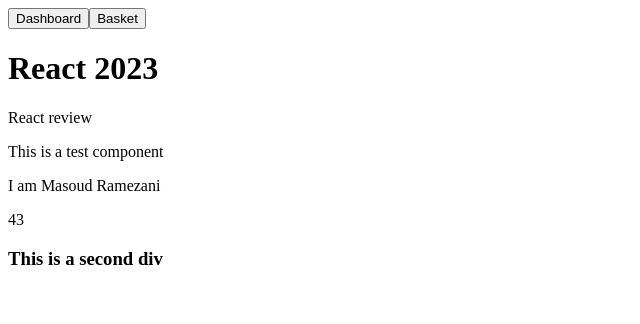
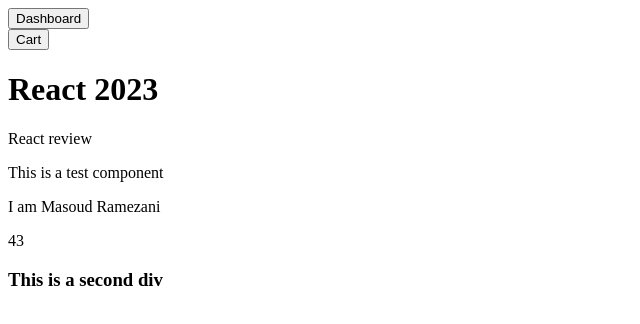
Before and after one commit to masoudhra/react2023ViteStart, a React (Vite) app: page / in a window 1280 px wide. Shown: the top 324 px of the page, without its empty margins (0-640 px from the left). Built offline with nearby package versions, Linux system fonts and the light colour scheme.

Commit message:
&& condition

```diff
--- a/src/Header.jsx
+++ b/src/Header.jsx
@@ -1,6 +1,7 @@
 // conditional rendering
 // if - else
 // ternary operator
+// &&
 
 function Header() {
   const isLogin = true;
@@ -10,11 +11,12 @@
       {isLogin ? (
         <div>
           <button>Dashboard</button>
-          <button>Basket</button>
+
         </div>
       ) : (
         <button>Login</button>
       )}
+      {isLogin && <button>Cart</button>}
     </header>
   );
 }
```
